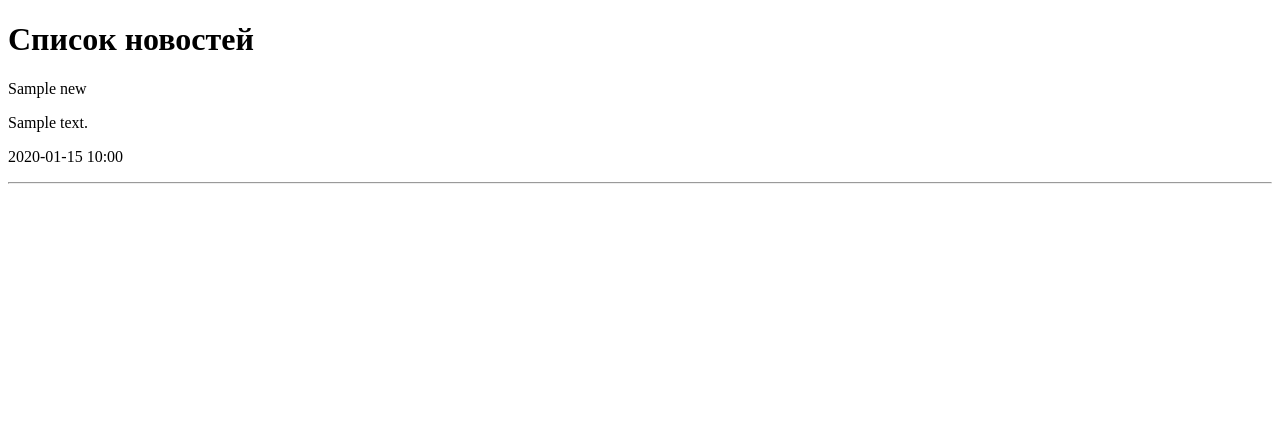
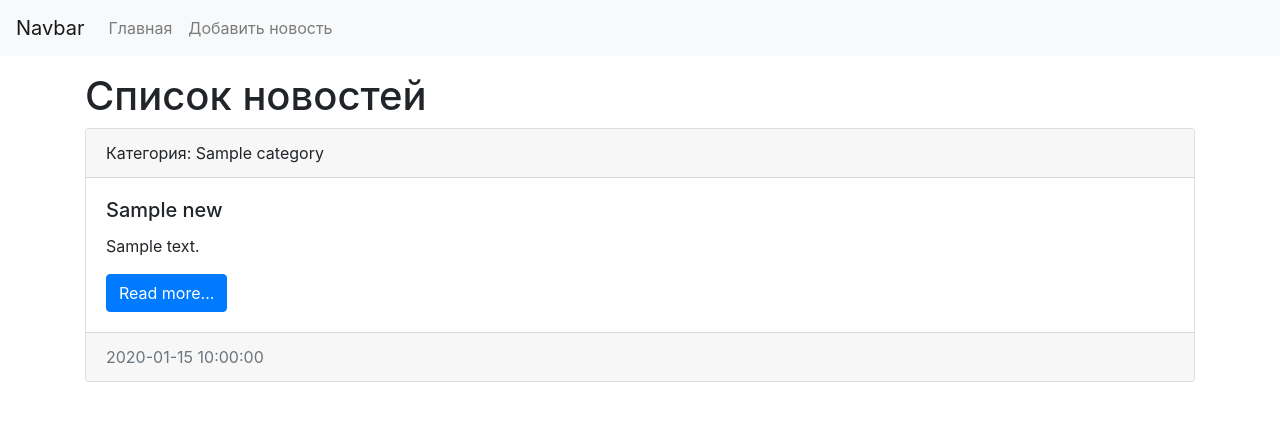
Before and after one commit to git-student2021/final_project, a Django app: page / in a window 1280 px wide. Shown: the top 421 px of the page. Run offline with Django 4.2, Linux system fonts and the light colour scheme; tables that the repository leaves empty hold one stand-in row (values such as "Sample post"); some libraries are stand-ins or nearby versions.

Commit message:
added new markup to template

```diff
--- a/news_site/news/templates/news/index.html
+++ b/news_site/news/templates/news/index.html
@@ -1,22 +1,62 @@
 <!DOCTYPE html>
+<!doctype html>
 <html lang="en">
-<head>
-    <meta charset="UTF-8">
-    <title>{{ title }}</title>
-</head>
-<body>
+    <head>
+        <meta charset="utf-8">
+        <meta name="viewport" content="width=device-width, initial-scale=1, shrink-to-fit=no">
+        <link rel="stylesheet" href="https://stackpath.bootstrapcdn.com/bootstrap/4.4.1/css/bootstrap.min.css"
+              integrity="sha384-Vkoo8x4CGsO3+Hhxv8T/Q5PaXtkKtu6ug5TOeNV6gBiFeWPGFN9MuhOf23Q9Ifjh" crossorigin="anonymous">
+        <title>{{ title }}</title>
+    </head>
+    <body>
 
-<h1>{{ title }}</h1>
+    <nav class="navbar navbar-expand-lg navbar-light bg-light">
+        <a class="navbar-brand" href="/">Navbar</a>
+        <button class="navbar-toggler" type="button" data-toggle="collapse" data-target="#navbarSupportedContent"
+                aria-controls="navbarSupportedContent" aria-expanded="false" aria-label="Toggle navigation">
+            <span class="navbar-toggler-icon"></span>
+        </button>
 
-{% for item in news %}
+        <div class="collapse navbar-collapse">
+            <ul class="navbar-nav mr-auto">
+                <li class="nav-item"><a class="nav-link" href="/">Главная</a></li>
+                <li class="nav-item"><a class="nav-link" href="/">Добавить новость</a></li>
+            </ul>
+        </div>
+    </nav>
 
-    <div>
-        <p>{{ item.title }}</p>
-        <p>{{ item.content }}</p>
-        <p>{{ item.created_at|date:"Y-m-d H:i" }}</p>
+    <div class="container mt-3">
+        <h1>{{ title }}</h1>
+        <div class="row">
+            <div class="col-md-12">
+                {% for item in news %}
+                <div class="card mb-3">
+                    <div class="card-header">
+                        Категория: {{ item.category }}
+                    </div>
+                    <div class="card-body">
+                        <h5 class="card-title">{{ item.title }}</h5>
+                        <p class="card-text">{{ item.content }}</p>
+                        <a href="#" class="btn btn-primary">Read more...</a>
+                    </div>
+                    <div class="card-footer text-muted">
+                        {{ item.created_at|date:"Y-m-d H:i:s" }}
+                    </div>
+                </div>
+                {% endfor %}
+            </div>
+        </div>
     </div>
-    <hr>
-{% endfor %}
 
-</body>
+    <script src="https://code.jquery.com/jquery-3.4.1.slim.min.js"
+            integrity="sha384-J6qa4849blE2+poT4WnyKhv5vZF5SrPo0iEjwBvKU7imGFAV0wwj1yYfoRSJoZ+n"
+            crossorigin="anonymous"></script>
+    <script src="https://cdn.jsdelivr.net/npm/popper.js@1.16.0/dist/umd/popper.min.js"
+            integrity="sha384-Q6E9RHvbIyZFJoft+2mJbHaEWldlvI9IOYy5n3zV9zzTtmI3UksdQRVvoxMfooAo"
+            crossorigin="anonymous"></script>
+    <script src="https://stackpath.bootstrapcdn.com/bootstrap/4.4.1/js/bootstrap.min.js"
+            integrity="sha384-wfSDF2E50Y2D1uUdj0O3uMBJnjuUD4Ih7YwaYd1iqfktj0Uod8GCExl3Og8ifwB6"
+            crossorigin="anonymous"></script>
+
+    </body>
 </html>
```
